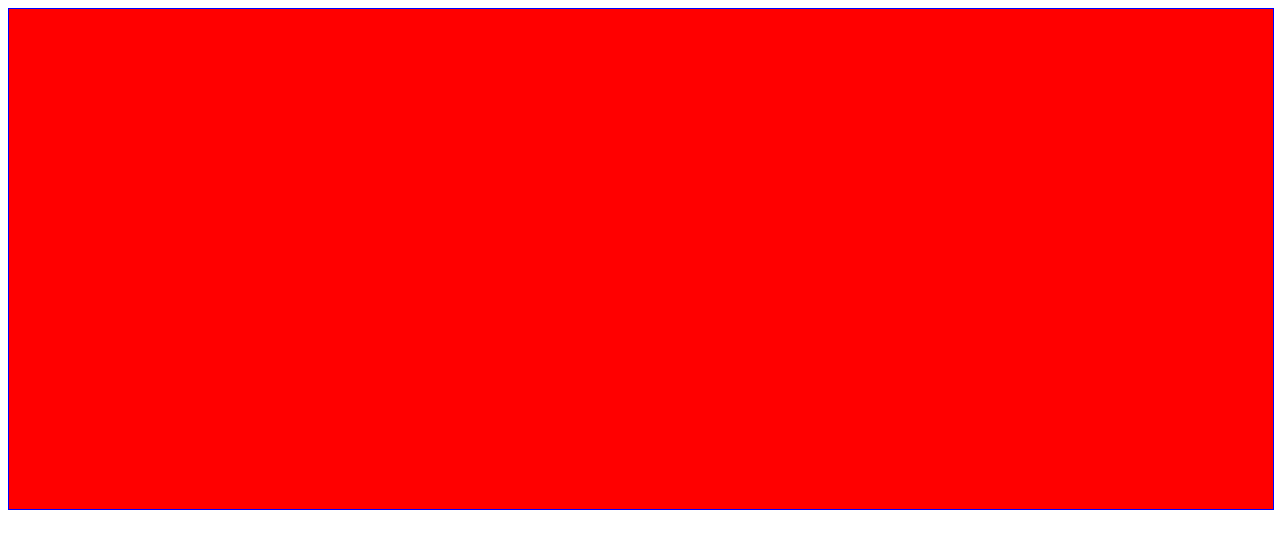
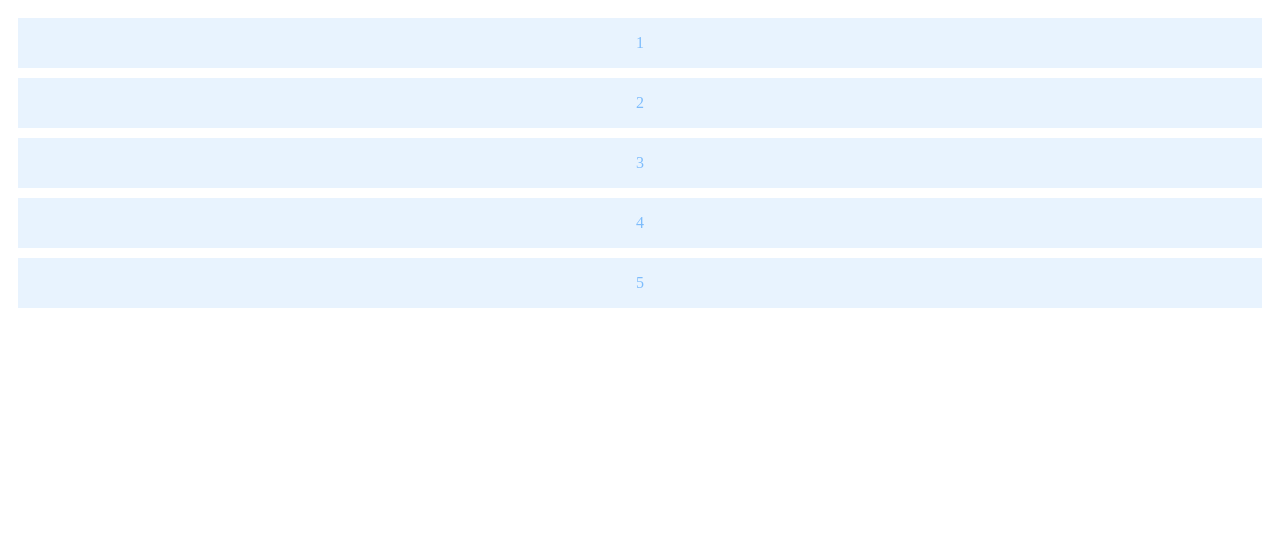
Before and after one commit to kingyeahwei/element_learning, a Vue app: page / in a window 1280 px wide. Shown: the top 548 px of the page. Built offline with nearby package versions, Linux system fonts and the light colour scheme.

Commit message:
infiniteScroll 基础使用

```diff
--- a/src/App.vue
+++ b/src/App.vue
@@ -1,23 +1,8 @@
 <template>
   <div id="app">
-    <div class="wrap" style="height: 500px; width: 100%; border: 1px solid blue;overflow-y: auto">
-      <div style="height: 2000px;background: red;"></div>
-    </div>
-    <el-backtop :bottom="100" :right="100" target=".wrap">
-      <div
-        style="{
-        height: 100%;
-        width: 100%;
-        background-color: #f2f5f6;
-        box-shadow: 0 0 6px rgba(0,0,0, .12);
-        text-align: center;
-        line-height: 40px;
-        color: #1989fa;
-      }"
-      >
-        UP
-      </div>
-    </el-backtop>
+    <ul class="infinite-list" v-infinite-scroll="load" style="overflow:auto">
+      <li v-for="i in count" class="infinite-list-item">{{ i }}</li>
+    </ul>
   </div>
 </template>
 
@@ -25,14 +10,33 @@
   export default {
     name: "app",
     data() {
-      return {}
+      return {
+        count: 0
+      }
     },
-    methods: {}
+    methods: {
+      load () {
+        console.log(111)
+        this.count += 2
+      }
+    }
   }
 </script>
 
 <style lang="less">
-  /*#app {*/
-  /*  height: 2000px;*/
-  /*}*/
+  .infinite-list {
+    height: 300px;
+    padding: 0;
+    margin: 0;
+    list-style: none;
+  }
+  .infinite-list .infinite-list-item {
+    display: flex;
+    align-items: center;
+    justify-content: center;
+    height: 50px;
+    background: #e8f3fe;
+    margin: 10px;
+    color: #7dbcfc;
+  }
 </style>
```
